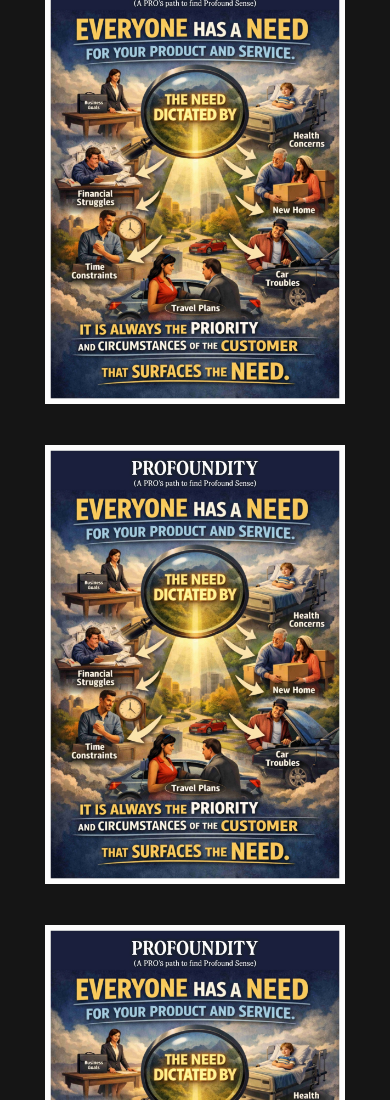
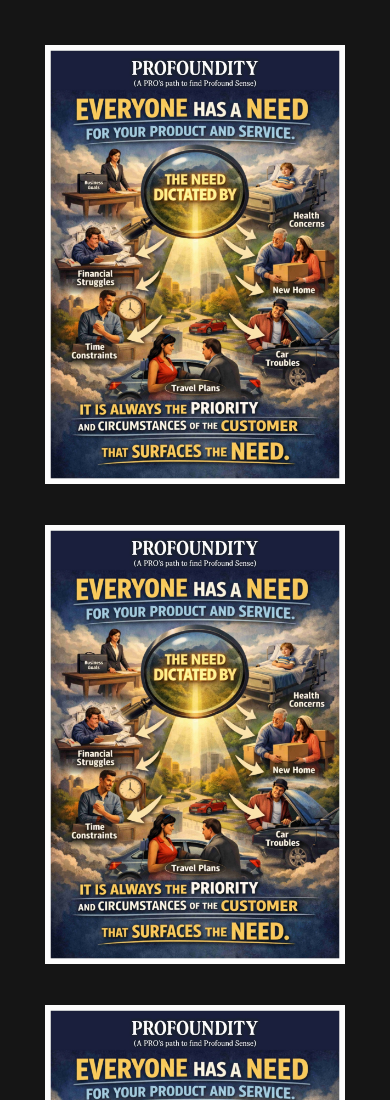
Before and after one commit to vijayashree-a82/topspot-demo, a plain HTML site: page index.html in a window 390 px wide. Shown: the top 1100 px of the page. Drawn offline with Linux system fonts and the light colour scheme.

Commit message:
Add files via upload

```diff
--- a/style.css
+++ b/style.css
@@ -303,3 +303,9 @@
   opacity: 1;
   visibility: visible;
 }
+
+@media only screen and (min-width: 320px) and (max-width: 767px) {
+.product:first-child {
+    padding-top: 80px;
+}
+}
```
